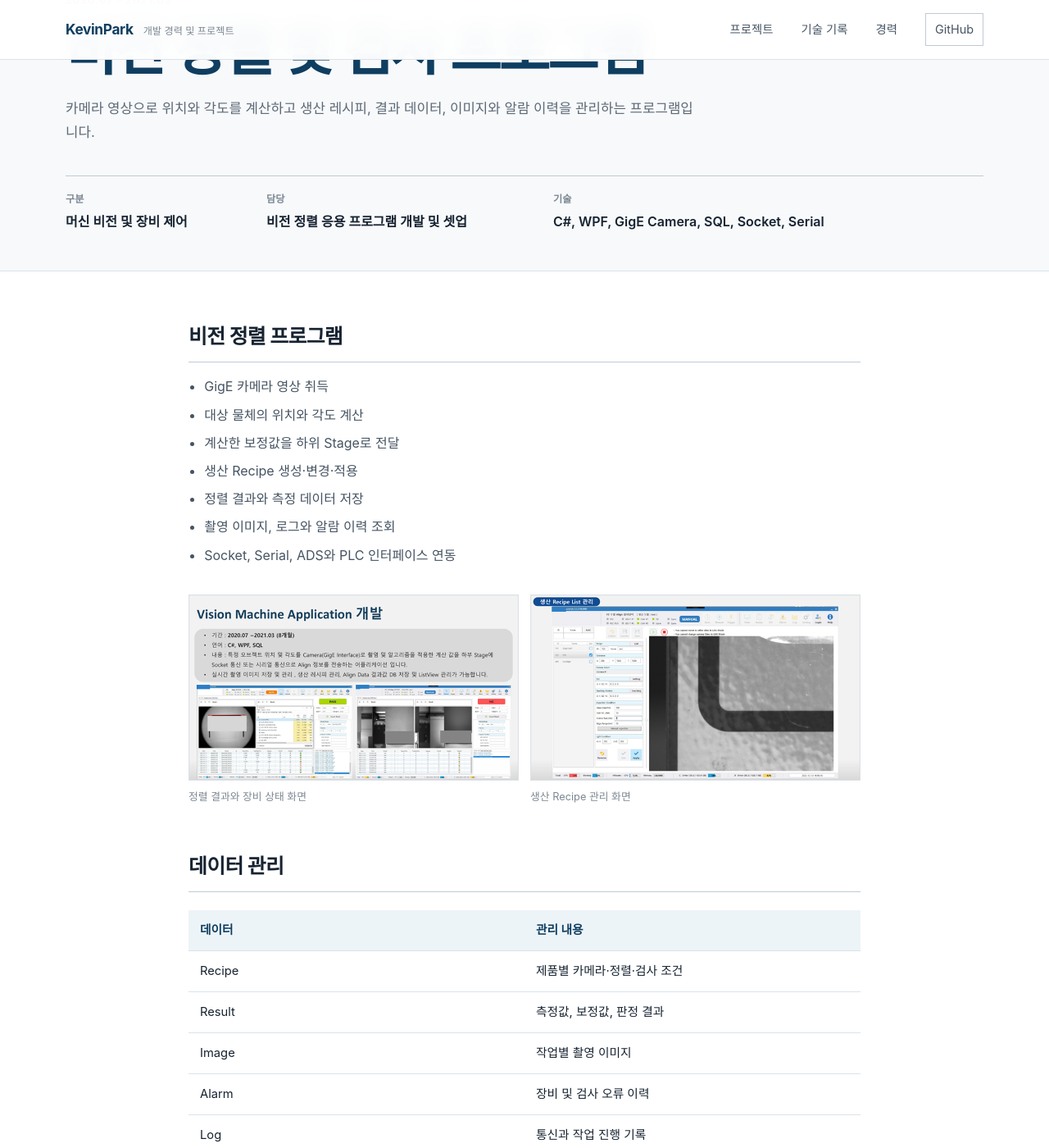
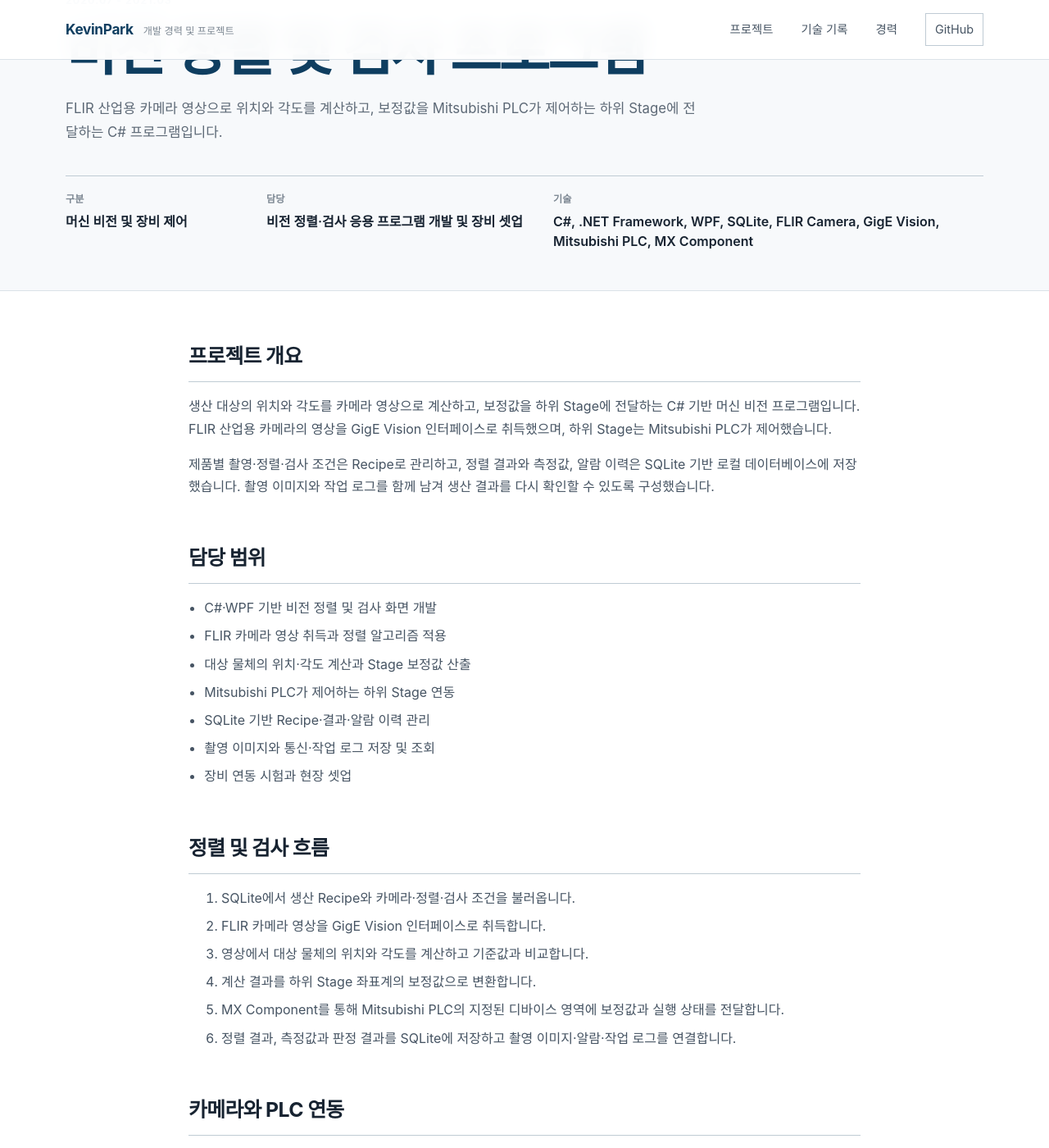
Before and after one commit to parkKevinSB/parkKevinSB.github.io, a Jekyll site: the page built from projects/vision-inspection.md, in a window 1280 px wide and 1400 px high, scrolled down 191 px. Shown: the whole window at 82% size. Built offline with Jekyll 4.4.1, drawn with Linux system fonts in a browser that asks for light colours; some of the changed text lies outside the part shown.

Commit message:
비전 정렬 프로젝트 상세 내용 보강

```diff
--- a/index.html
+++ b/index.html
@@ -156,8 +156,8 @@ description: KevinPark의 Java 백엔드, 오픈소스, AI Agent와 산업 자
       <a class="project-card" href="{{ '/projects/vision-inspection/' | relative_url }}">
         <p class="project-type">2020 - 2021 · 머신 비전</p>
         <h3>비전 정렬 및 검사 프로그램</h3>
-        <p class="card-description">카메라 영상 기반 정렬, 레시피 관리, 검사 결과와 이미지·알람 이력 저장 기능을 개발했습니다.</p>
-        <p class="card-stack">C# · WPF · SQL · GigE · Socket · Serial</p>
+        <p class="card-description">FLIR 카메라 영상으로 위치·각도와 보정값을 계산해 Mitsubishi PLC Stage에 전달하고, Recipe와 결과 이력을 SQLite로 관리했습니다.</p>
+        <p class="card-stack">C# · WPF · SQLite · FLIR Camera · GigE Vision · MX Component</p>
         <span class="card-link">상세 내용</span>
       </a>
 
--- a/projects.html
+++ b/projects.html
@@ -99,8 +99,8 @@ permalink: /projects/
     <a class="project-index-card" href="{{ '/projects/vision-inspection/' | relative_url }}">
       <p class="project-type">2020.07 - 2021.03 · 개발 및 셋업</p>
       <h2>비전 정렬 및 검사</h2>
-      <p>카메라 영상 기반 위치 보정, 레시피·결과·이미지·알람 관리 프로그램</p>
-      <p class="card-stack">C# · WPF · SQL · GigE · Socket · Serial</p>
+      <p>FLIR 카메라 영상 기반 위치 보정, Mitsubishi PLC Stage 연동과 SQLite Recipe·결과 관리 프로그램</p>
+      <p class="card-stack">C# · WPF · SQLite · FLIR Camera · GigE Vision · MX Component</p>
     </a>
     <a class="project-index-card" href="{{ '/projects/ads-file-manager/' | relative_url }}">
       <p class="project-type">2021 · 개발</p>
--- a/projects/vision-inspection.md
+++ b/projects/vision-inspection.md
@@ -1,22 +1,50 @@
 ---
 title: 비전 정렬 및 검사 프로그램
-description: 카메라 영상으로 위치와 각도를 계산하고 생산 레시피, 결과 데이터, 이미지와 알람 이력을 관리하는 프로그램입니다.
+description: FLIR 산업용 카메라 영상으로 위치와 각도를 계산하고, 보정값을 Mitsubishi PLC가 제어하는 하위 Stage에 전달하는 C# 프로그램입니다.
 permalink: /projects/vision-inspection/
 period: 2020.07 - 2021.03
 category: 머신 비전 및 장비 제어
-role: 비전 정렬 응용 프로그램 개발 및 셋업
-stack: C#, WPF, GigE Camera, SQL, Socket, Serial
+role: 비전 정렬·검사 응용 프로그램 개발 및 장비 셋업
+stack: C#, .NET Framework, WPF, SQLite, FLIR Camera, GigE Vision, Mitsubishi PLC, MX Component
 ---
 
-## 비전 정렬 프로그램
+## 프로젝트 개요
 
-- GigE 카메라 영상 취득
-- 대상 물체의 위치와 각도 계산
-- 계산한 보정값을 하위 Stage로 전달
-- 생산 Recipe 생성·변경·적용
-- 정렬 결과와 측정 데이터 저장
-- 촬영 이미지, 로그와 알람 이력 조회
-- Socket, Serial, ADS와 PLC 인터페이스 연동
+생산 대상의 위치와 각도를 카메라 영상으로 계산하고, 보정값을 하위 Stage에 전달하는 C# 기반 머신 비전 프로그램입니다. FLIR 산업용 카메라의 영상을 GigE Vision 인터페이스로 취득했으며, 하위 Stage는 Mitsubishi PLC가 제어했습니다.
+
+제품별 촬영·정렬·검사 조건은 Recipe로 관리하고, 정렬 결과와 측정값, 알람 이력은 SQLite 기반 로컬 데이터베이스에 저장했습니다. 촬영 이미지와 작업 로그를 함께 남겨 생산 결과를 다시 확인할 수 있도록 구성했습니다.
+
+## 담당 범위
+
+- C#·WPF 기반 비전 정렬 및 검사 화면 개발
+- FLIR 카메라 영상 취득과 정렬 알고리즘 적용
+- 대상 물체의 위치·각도 계산과 Stage 보정값 산출
+- Mitsubishi PLC가 제어하는 하위 Stage 연동
+- SQLite 기반 Recipe·결과·알람 이력 관리
+- 촬영 이미지와 통신·작업 로그 저장 및 조회
+- 장비 연동 시험과 현장 셋업
+
+## 정렬 및 검사 흐름
+
+1. SQLite에서 생산 Recipe와 카메라·정렬·검사 조건을 불러옵니다.
+2. FLIR 카메라 영상을 GigE Vision 인터페이스로 취득합니다.
+3. 영상에서 대상 물체의 위치와 각도를 계산하고 기준값과 비교합니다.
+4. 계산 결과를 하위 Stage 좌표계의 보정값으로 변환합니다.
+5. MX Component를 통해 Mitsubishi PLC의 지정된 디바이스 영역에 보정값과 실행 상태를 전달합니다.
+6. 정렬 결과, 측정값과 판정 결과를 SQLite에 저장하고 촬영 이미지·알람·작업 로그를 연결합니다.
+
+## 카메라와 PLC 연동
+
+| 구분 | 적용 내용 |
+|---|---|
+| 카메라 | FLIR 산업용 카메라 |
+| 영상 인터페이스 | Gigabit Ethernet 기반 GigE Vision |
+| 하위 Stage 제어 | Mitsubishi PLC |
+| PC·PLC 통신 | MX Component의 .NET 통신 Control 사용 |
+| 데이터 교환 | 양쪽에서 약속한 PLC 디바이스 영역을 통해 보정값과 실행 상태 전달 |
+| 기타 장비 인터페이스 | 장비 구성에 따른 Socket·Serial 통신 |
+
+MX Component가 C# 프로그램과 PLC에 하나의 공유 메모리를 만드는 방식은 아닙니다. C# 프로그램이 MX Component를 통해 PLC의 지정된 디바이스 값을 읽고 쓰며, 해당 영역을 보정값과 제어 상태를 교환하는 인터페이스로 사용했습니다.
 
 <div class="image-grid">
   <figure class="evidence-figure">
@@ -33,8 +61,8 @@ stack: C#, WPF, GigE Camera, SQL, Socket, Serial
 
 | 데이터 | 관리 내용 |
 |---|---|
-| Recipe | 제품별 카메라·정렬·검사 조건 |
-| Result | 측정값, 보정값, 판정 결과 |
+| Recipe | SQLite에 제품별 카메라·정렬·검사 조건 저장 |
+| Result | SQLite에 측정값, 보정값과 판정 결과 저장 |
 | Image | 작업별 촬영 이미지 |
-| Alarm | 장비 및 검사 오류 이력 |
+| Alarm | SQLite에 장비 및 검사 오류 이력 저장 |
 | Log | 통신과 작업 진행 기록 |
```
Also changed, not shown: about.md (+3 -3 lines).
